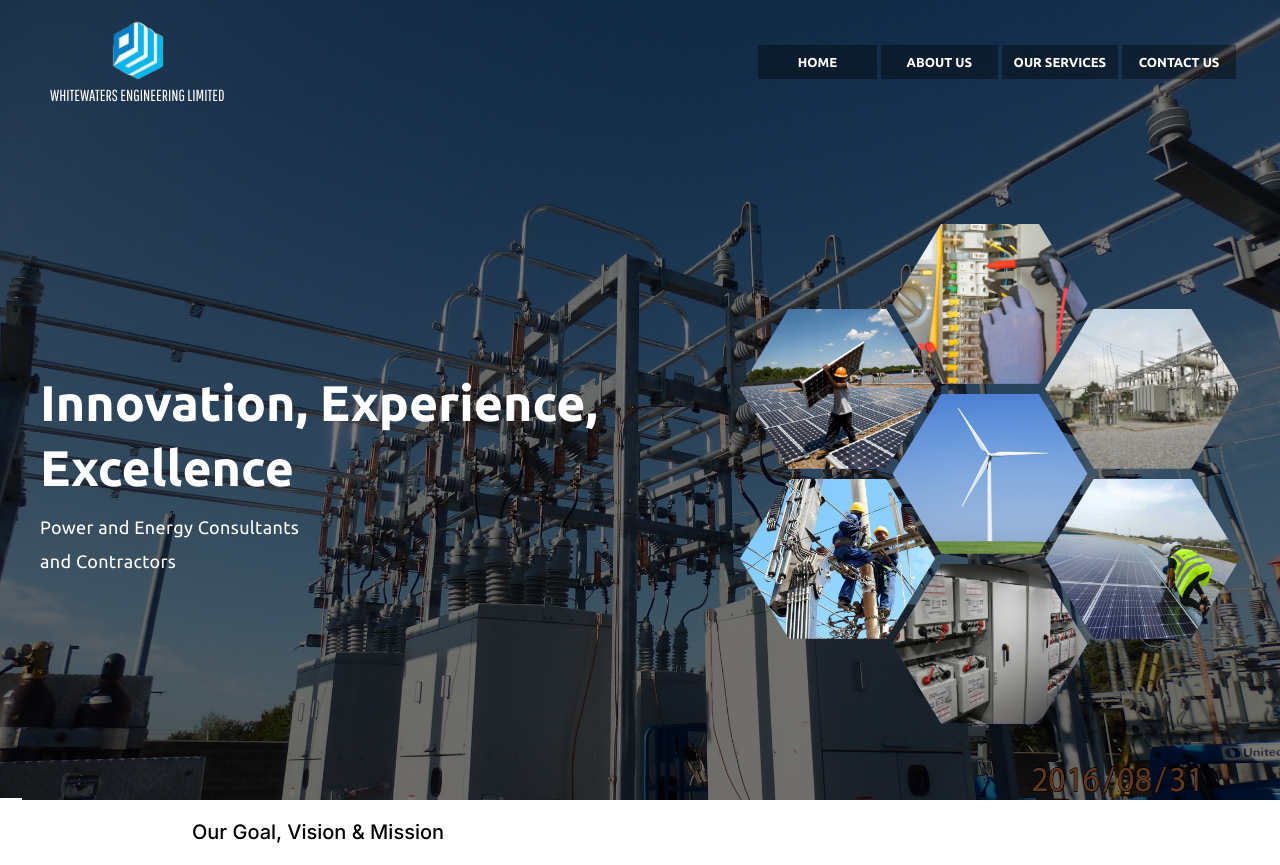
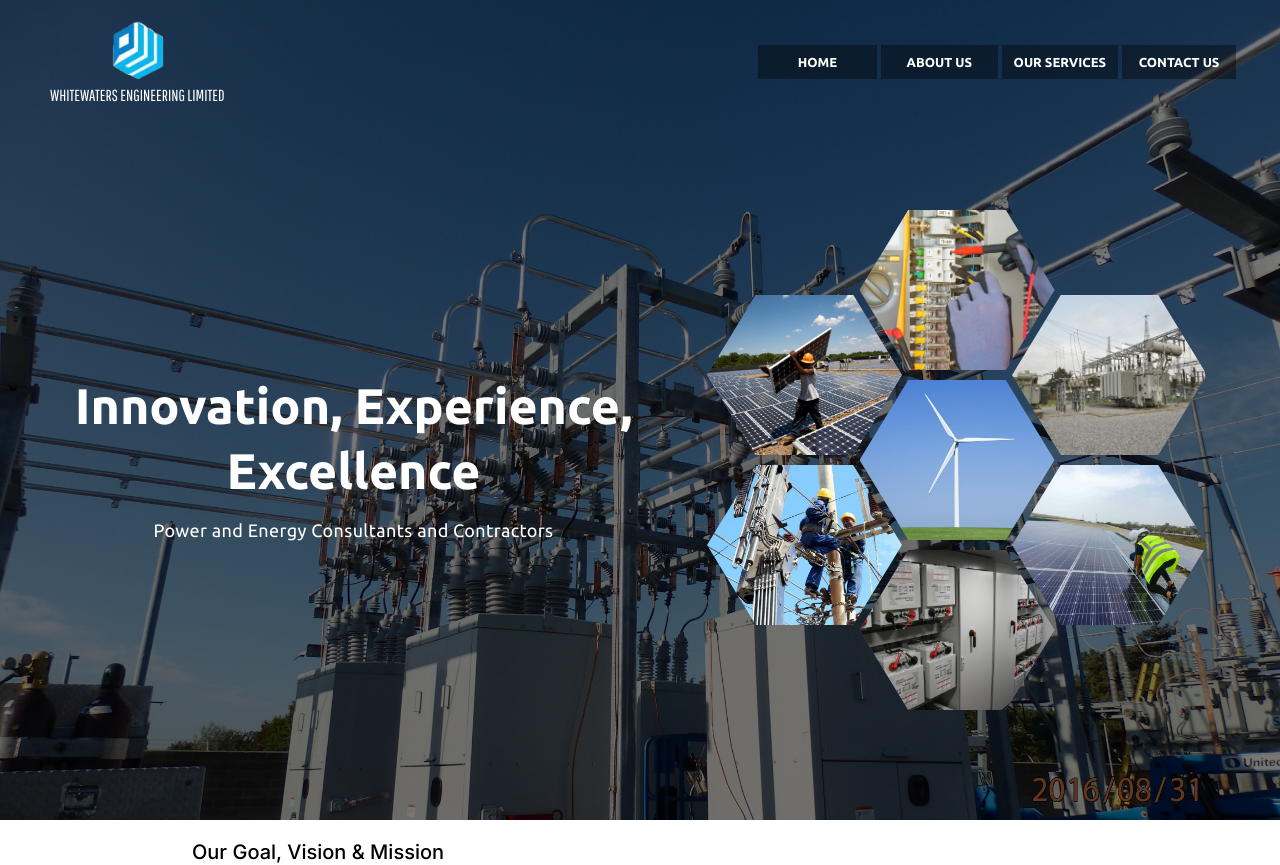
Before and after one commit to johnpersie/testimonial-project3, a React (Create React App) app: page / in a window 1280 px wide. Shown: the top 865 px of the page. Built offline with nearby package versions, Linux system fonts and the light colour scheme.

Commit message:
Separated the Navbar from the landing page

```diff
--- a/src/App.js
+++ b/src/App.js
@@ -1,19 +1,19 @@
 import "../src/sass/App.scss";
 import AboutUs from "./components/AboutUs";
-// import OurCoreValues from "./components/OurCoreValues";
 import LandingPage from "./components/LandingPage";
 import Footer from "./components/Footer";
 import Partners from "./components/Partners";
 import OurServices from "./components/OurServices";
 import CoreValues from "./components/CoreValues";
+import Navbar from "./components/Navbar";
 
 function App() {
   return (
     <div className="App">
+      <Navbar />
       <LandingPage />
       <AboutUs />
       <CoreValues />
-      {/* <OurCoreValues /> */}
       <OurServices />
       <Partners />
       <Footer />
--- a/src/components/LandingPage.js
+++ b/src/components/LandingPage.js
@@ -1,5 +1,4 @@
 import React from "react";
-import logo from "../img/WhitewatersEngineeringLimited.png";
 import img1 from "../img/power5.jpeg";
 import hex7 from "../img/hex7.webp";
 import hex3 from "../img/hex3.jpg";
@@ -12,39 +11,7 @@ import hex11 from "../img/hex11.jpg";
 const LandingPage = () => {
   return (
     <div className="landing-page">
-      <div className="landing-page__top-container">
-        <div className="header">
-          <div className="header__logo-container">
-            <img className="header__logo" src={logo} alt="" />
-            <p className="header__logo-text">Whitewaters Engineering Limited</p>
-          </div>
-          <ul>
-            <li>
-              <a href="/home" className="header__home">
-                Home
-              </a>
-            </li>
-            <li>
-              <a href="/about-us" className="header__about">
-                about us
-              </a>
-            </li>
-            <li>
-              <a
-                href="/our-services"
-                className="header__services"
-                target="/our-services"
-              >
-                our services
-              </a>
-            </li>
-            <li>
-              <a href="/contact-us" className="header__contact">
-                contact us
-              </a>
-            </li>
-          </ul>
-        </div>
+      {/* <div className="landing-page__top-container"> */}
       <div className="landing-page__main-container">
         <div className="landing-page__writeup-container">
           <h1 className="landing-page__heading">
@@ -106,7 +73,7 @@ const LandingPage = () => {
           </div>
         </div>
       </div>
-      </div>
+      {/* </div> */}
     </div>
   );
 };
--- /dev/null
+++ b/src/components/Navbar.js
@@ -0,0 +1,43 @@
+import React from "react";
+import logo from "../img/WhitewatersEngineeringLimited.png";
+
+const Navbar = () => {
+  return (
+    <div className="nav">
+      <div className="nav__main-container">
+        <div className="nav__logo-container">
+          <img className="nav__logo" src={logo} alt="" />
+          <p className="nav__logo-text">Whitewaters Engineering Limited</p>
+        </div>
+        <ul>
+          <li>
+            <a href="/home" className="nav__home">
+              Home
+            </a>
+          </li>
+          <li>
+            <a href="/about-us" className="nav__about">
+              about us
+            </a>
+          </li>
+          <li>
+            <a
+              href="/our-services"
+              className="nav__services"
+              target="/our-services"
+            >
+              our services
+            </a>
+          </li>
+          <li>
+            <a href="/contact-us" className="nav__contact">
+              contact us
+            </a>
+          </li>
+        </ul>
+      </div>
+    </div>
+  );
+};
+
+export default Navbar;
--- a/src/sass/layout/_footer.scss
+++ b/src/sass/layout/_footer.scss
@@ -48,15 +48,6 @@
         width: 25rem;
         margin-bottom: 0.5rem;
 
-        & h4::after {
-          content: "";
-          border: 1px solid white;
-          width: 2rem;
-          position: absolute;
-          bottom: 0;
-          left: 0;
-        }
-
         & a {
           text-decoration: none;
           color: $color-white;
--- a/src/sass/layout/_header-bar.scss
+++ b/src/sass/layout/_header-bar.scss
@@ -1,23 +1,21 @@
-.header {
+.nav {
+  position: absolute;
   width: 100%;
+  padding: 2rem 0;
   display: flex;
-  justify-content: space-between;
-  align-items: center;
-  padding: 2rem 0;
-  margin: 0 auto;
+  justify-content: center;
+
+  &__main-container {
+    display: flex;
+    align-items: center;
+    width: 120rem;
+  }
 
   &__logo-container {
     display: flex;
     flex-direction: column;
     margin-left: 2rem;
     width: 140rem;
-
-    // @media only screen and (max-width: 1200px) {
-    //   max-width: 120rem;
-    // }
-    // @media only screen and (max-width: 1440px) {
-    //   max-width: 144rem;
-    // }
   }
 
   &__logo {
--- a/src/sass/layout/_landing-page.scss
+++ b/src/sass/layout/_landing-page.scss
@@ -1,6 +1,6 @@
 .landing-page {
   width: 100%;
-  height: 100vh;
+  height: 82rem;
   // font-family: "Inter", sans-serif;
   font-family: "Ubuntu", sans-serif;
   // font-family: "Poppins", sans-serif;
@@ -17,21 +17,20 @@
   background-attachment: fixed;
   display: flex;
   justify-content: space-between;
-  flex-direction: column;
+  // flex-direction: column;
   // justify-content: center;
   color: white;
 
-  &__top-container {
-    margin: 0 auto;
-    max-width: 120rem;
-  }
-
   &__main-container {
     display: flex;
-    justify-content: space-between;
+    justify-content: space-evenly;
     align-items: center;
     margin-top: 10rem;
     width: 100%;
+  }
+
+  &__writeup-container {
+    text-align: center;
   }
 
   &__heading {
@@ -44,7 +43,7 @@
 
   &__here {
     margin-top: 1rem;
-    width: 27.8rem;
+    width: 100%;
     font-family: inherit;
     font-size: 1.8rem;
     line-height: 3.4rem;
```
Lines whose indentation alone changed are shown as unchanged.
